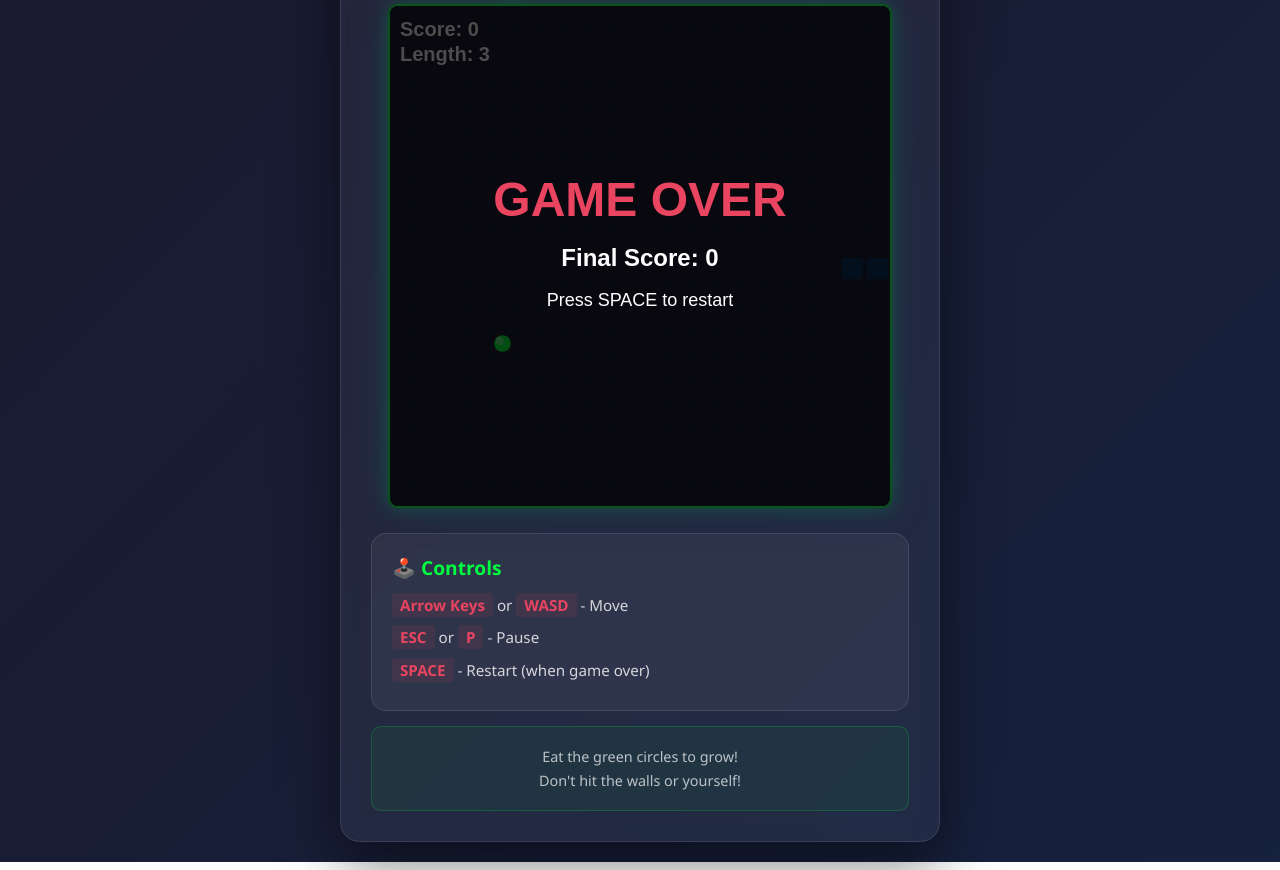
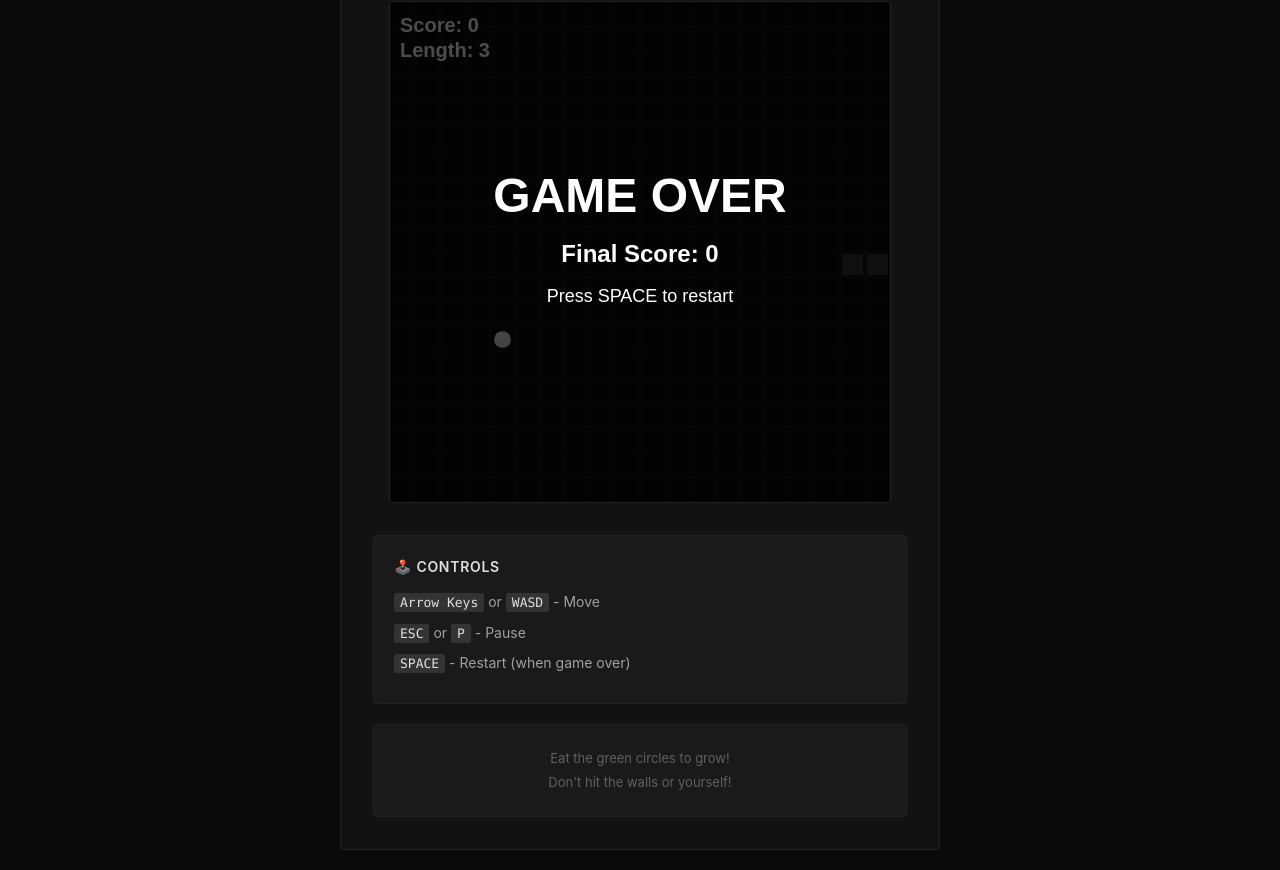
Before and after one commit to lucasparente-codigos/snake-game, a website built with Vite: page index.html in a window 1280 px wide. Shown: the part 122-992 px from the top of the page. Built offline with nearby package versions, Linux system fonts and the light colour scheme.

Commit message:
Novo visual

```diff
--- a/src/styles/main.css
+++ b/src/styles/main.css
@@ -1,5 +1,5 @@
 /* ============================================
-   🎨 SNAKE GAME - ESTILOS PRINCIPAIS
+   🌑 SNAKE GAME - TEMA MINIMALISTA DARK
    ============================================ */
 
 /* Reset e configurações globais */
@@ -9,15 +9,40 @@
   box-sizing: border-box;
 }
 
+:root {
+  /* Paleta minimalista dark */
+  --bg-primary: #0a0a0a;
+  --bg-secondary: #121212;
+  --bg-tertiary: #1a1a1a;
+
+  --text-primary: #e0e0e0;
+  --text-secondary: #a0a0a0;
+  --text-muted: #606060;
+
+  --accent-primary: #ffffff;
+  --accent-secondary: #333333;
+
+  --border-color: #222222;
+
+  /* Espaçamentos */
+  --spacing-xs: 8px;
+  --spacing-sm: 12px;
+  --spacing-md: 20px;
+  --spacing-lg: 32px;
+}
+
 body {
-  font-family: 'Segoe UI', Tahoma, Geneva, Verdana, sans-serif;
-  background: linear-gradient(135deg, #1a1a2e 0%, #16213e 100%);
-  color: #ffffff;
+  font-family: -apple-system, BlinkMacSystemFont, 'Segoe UI', Roboto, 'Inter', sans-serif;
+  background-color: var(--bg-primary);
+  color: var(--text-primary);
   min-height: 100vh;
   display: flex;
   justify-content: center;
   align-items: center;
-  padding: 20px;
+  padding: var(--spacing-md);
+  line-height: 1.6;
+  -webkit-font-smoothing: antialiased;
+  -moz-osx-font-smoothing: grayscale;
 }
 
 #app {
@@ -30,33 +55,19 @@ body {
    ============================================ */
 
 .game-container {
-  background: rgba(255, 255, 255, 0.05);
-  border-radius: 20px;
-  padding: 30px;
-  box-shadow: 0 20px 60px rgba(0, 0, 0, 0.5);
-  backdrop-filter: blur(10px);
-  border: 1px solid rgba(255, 255, 255, 0.1);
+  background-color: var(--bg-secondary);
+  border-radius: 4px;
+  padding: var(--spacing-lg);
+  border: 1px solid var(--border-color);
 }
 
 .game-title {
   text-align: center;
-  font-size: 2.5rem;
-  margin-bottom: 20px;
-  background: linear-gradient(45deg, #00ff41, #0f3460);
-  -webkit-background-clip: text;
-  -webkit-text-fill-color: transparent;
-  background-clip: text;
-  text-shadow: 0 0 30px rgba(0, 255, 65, 0.3);
-  animation: glow 2s ease-in-out infinite alternate;
-}
-
-@keyframes glow {
-  from {
-    filter: drop-shadow(0 0 5px rgba(0, 255, 65, 0.5));
-  }
-  to {
-    filter: drop-shadow(0 0 20px rgba(0, 255, 65, 0.8));
-  }
+  font-size: 1.5rem;
+  font-weight: 600;
+  margin-bottom: var(--spacing-lg);
+  color: var(--text-primary);
+  letter-spacing: -0.02em;
 }
 
 /* ============================================
@@ -66,20 +77,16 @@ body {
 .game-wrapper {
   display: flex;
   justify-content: center;
-  margin-bottom: 25px;
-  position: relative;
+  margin-bottom: var(--spacing-lg);
 }
 
 #gameCanvas {
-  border-radius: 10px;
-  box-shadow:
-    0 0 20px rgba(0, 255, 65, 0.2),
-    0 0 40px rgba(15, 52, 96, 0.3),
-    inset 0 0 20px rgba(0, 0, 0, 0.3);
-  border: 2px solid rgba(0, 255, 65, 0.3);
-  background: #0a0a0a;
+  border-radius: 2px;
+  border: 1px solid var(--border-color);
+  background-color: var(--bg-tertiary);
   image-rendering: pixelated;
   image-rendering: crisp-edges;
+  display: block;
 }
 
 /* ============================================
@@ -87,35 +94,37 @@ body {
    ============================================ */
 
 .game-controls {
-  background: rgba(255, 255, 255, 0.05);
-  border-radius: 15px;
-  padding: 20px;
-  margin-bottom: 15px;
-  border: 1px solid rgba(255, 255, 255, 0.1);
+  background-color: var(--bg-tertiary);
+  border-radius: 4px;
+  padding: var(--spacing-md);
+  margin-bottom: var(--spacing-md);
+  border: 1px solid var(--border-color);
 }
 
 .controls-section h3 {
-  color: #00ff41;
-  margin-bottom: 12px;
-  font-size: 1.2rem;
-  display: flex;
-  align-items: center;
-  gap: 8px;
+  color: var(--text-primary);
+  margin-bottom: var(--spacing-sm);
+  font-size: 0.875rem;
+  font-weight: 600;
+  text-transform: uppercase;
+  letter-spacing: 0.05em;
 }
 
 .controls-section p {
-  margin: 8px 0;
-  font-size: 0.95rem;
-  color: rgba(255, 255, 255, 0.8);
+  margin: var(--spacing-xs) 0;
+  font-size: 0.875rem;
+  color: var(--text-secondary);
   line-height: 1.6;
 }
 
 .controls-section strong {
-  color: #e94560;
-  background: rgba(233, 69, 96, 0.1);
-  padding: 2px 8px;
-  border-radius: 4px;
-  font-weight: 600;
+  color: var(--text-primary);
+  background-color: var(--accent-secondary);
+  padding: 2px 6px;
+  border-radius: 2px;
+  font-weight: 500;
+  font-size: 0.8125rem;
+  font-family: 'Monaco', 'Courier New', monospace;
 }
 
 /* ============================================
@@ -124,16 +133,17 @@ body {
 
 .game-info {
   text-align: center;
-  padding: 15px;
-  background: rgba(0, 255, 65, 0.05);
-  border-radius: 10px;
-  border: 1px solid rgba(0, 255, 65, 0.2);
+  padding: var(--spacing-md);
+  background-color: var(--bg-tertiary);
+  border-radius: 4px;
+  border: 1px solid var(--border-color);
 }
 
 .game-info p {
-  margin: 5px 0;
-  font-size: 0.9rem;
-  color: rgba(255, 255, 255, 0.7);
+  margin: 4px 0;
+  font-size: 0.8125rem;
+  color: var(--text-muted);
+  line-height: 1.5;
 }
 
 /* ============================================
@@ -142,11 +152,11 @@ body {
 
 @media (max-width: 600px) {
   .game-container {
-    padding: 20px;
+    padding: var(--spacing-md);
   }
 
   .game-title {
-    font-size: 2rem;
+    font-size: 1.25rem;
   }
 
   #gameCanvas {
@@ -155,41 +165,54 @@ body {
   }
 
   .controls-section p {
-    font-size: 0.85rem;
+    font-size: 0.8125rem;
   }
 }
 
 @media (max-width: 400px) {
   body {
-    padding: 10px;
+    padding: var(--spacing-sm);
   }
 
   .game-container {
-    padding: 15px;
+    padding: var(--spacing-sm);
   }
 
   .game-title {
-    font-size: 1.5rem;
-    margin-bottom: 15px;
+    font-size: 1.125rem;
+    margin-bottom: var(--spacing-md);
   }
 
-  .game-controls {
-    padding: 15px;
+  .game-controls,
+  .game-info {
+    padding: var(--spacing-sm);
   }
 }
 
 /* ============================================
-   ✨ ANIMAÇÕES E EFEITOS
+   ✨ TRANSIÇÕES SUAVES
    ============================================ */
 
-.game-container {
-  animation: fadeIn 0.5s ease-in-out;
+.game-container,
+.game-controls,
+.game-info,
+#gameCanvas {
+  transition: border-color 0.2s ease;
 }
 
-@keyframes fadeIn {
+.game-container:hover {
+  border-color: var(--accent-secondary);
+}
+
+/* Animação de entrada minimalista */
+.game-container {
+  animation: fadeInMinimal 0.3s ease-out;
+}
+
+@keyframes fadeInMinimal {
   from {
     opacity: 0;
-    transform: translateY(20px);
+    transform: translateY(8px);
   }
   to {
     opacity: 1;
@@ -197,15 +220,16 @@ body {
   }
 }
 
-/* Efeito hover no canvas (feedback visual) */
-#gameCanvas {
-  transition: transform 0.2s ease, box-shadow 0.2s ease;
+/* ============================================
+   🎯 FOCO E ACESSIBILIDADE
+   ============================================ */
+
+*:focus-visible {
+  outline: 2px solid var(--accent-primary);
+  outline-offset: 2px;
 }
 
-#gameCanvas:hover {
-  transform: scale(1.01);
-  box-shadow:
-    0 0 30px rgba(0, 255, 65, 0.3),
-    0 0 50px rgba(15, 52, 96, 0.4),
-    inset 0 0 20px rgba(0, 0, 0, 0.3);
+/* Remove outline padrão mas mantém acessibilidade */
+*:focus:not(:focus-visible) {
+  outline: none;
 }
--- a/src/utils/constants.js
+++ b/src/utils/constants.js
@@ -17,15 +17,15 @@ export const CANVAS_HEIGHT = GRID_SIZE * CELL_SIZE;
 export const GAME_SPEED = 150;
 
 // ============================================
-// 🎨 CORES
+// 🎨 CORES - TEMA MINIMALISTA DARK
 // ============================================
 
 export const COLORS = {
-  background: '#1a1a2e',
-  grid: '#16213e',
-  snake: '#0f3460',
-  snakeHead: '#e94560',
-  food: '#00ff41',
+  background: '#0a0a0a',
+  grid: '#1a1a1a',
+  snake: '#333333',
+  snakeHead: '#ffffff',
+  food: '#e0e0e0',
   text: '#ffffff',
 };
 
```
